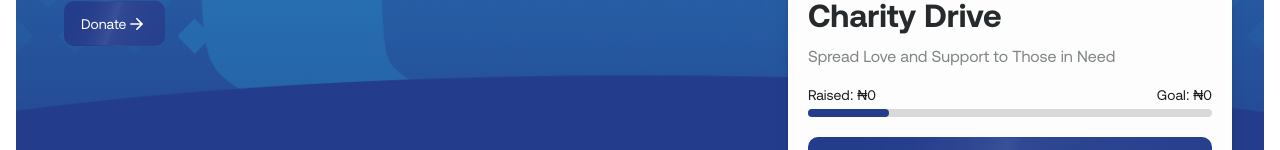
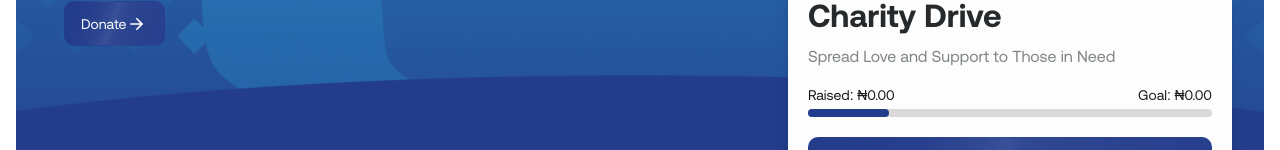
Before and after one commit to fujadev/stecs-gov, a Next.js app: page /ramadan in a window 1280 px wide. Shown: the part 643-793 px from the top of the page. Built offline with nearby package versions, Linux system fonts and the light colour scheme; no server answers.

Commit message:
amount fixes

```diff
--- a/src/app/ramadan/page.tsx
+++ b/src/app/ramadan/page.tsx
@@ -92,7 +92,7 @@ const Ramadan = () => {
                 descSize="24px"
                 titleSize="57px"
                 lineHeight="62px"
-                quotelineHeight="27px"
+                quoteLineHeight="27px"
                 buttonWidth="60%"
                 buttonMargin="40px"
                 raisedAmount={data?.amountRaised}
--- a/src/components/RamadanDriveIntro/index.tsx
+++ b/src/components/RamadanDriveIntro/index.tsx
@@ -1,9 +1,9 @@
+import type { MouseEventHandler} from 'react';
+import React from 'react';
+import AppButton from '../Common/AppButton';
 import ArrowRightLine from '@/assets/icons/ArrowRightLine';
-import React, { MouseEventHandler, useEffect, useState } from 'react';
-import AppButton from '../Common/AppButton';
-import useMediaQueryWatcher from "@/hooks/useMediaQueryWatcher";
-
-
+import {numberWithCommas} from '@/config/helpers/globals';
+import useMediaQueryWatcher from '@/hooks/useMediaQueryWatcher';
 
 interface RamadanDriveIntroProps {
   quoteSize?: string;
@@ -14,31 +14,31 @@ interface RamadanDriveIntroProps {
   progressWidth?: string;
   buttonWidth?: string;
   lineHeight?: string;
-  quotelineHeight?: string;
+  quoteLineHeight?: string;
   buttonMargin?: string;
   onClick?: MouseEventHandler<HTMLButtonElement> | undefined
 }
 
 const RamadanDriveIntro: React.FC<RamadanDriveIntroProps> = ({
+  buttonMargin,
+  buttonWidth = '100%',
+  descSize = '16px',
+  goalAmount = 0,
+  lineHeight='30px',
+  onClick,
+  progressWidth = '20',
+  quoteLineHeight= '20px',
   quoteSize = '12px',
-  titleSize = '32px',
-  descSize = '16px',
   raisedAmount = 0,
-  goalAmount = 0,
-  progressWidth = '20',
-  lineHeight="30px",
-  quotelineHeight="20px",
-  buttonWidth = '100%',
-  buttonMargin,
-  onClick
+  titleSize = '32px'
 }) => {
 
-  const isMobile = useMediaQueryWatcher("(max-width: 768px)");
+  const isMobile = useMediaQueryWatcher('(max-width: 768px)');
 
   return (
     <div className="mt-xl mb-[12px]">
       {/* Quote */}
-      <p className="mt-[16px] " style={{ fontSize: isMobile ? '16px' : quoteSize ,lineHeight: isMobile ? '28px' : quotelineHeight}}>
+      <p className="mt-[16px] " style={{ fontSize: isMobile ? '16px' : quoteSize ,lineHeight: isMobile ? '28px' : quoteLineHeight}}>
         "By No Means Shall You Attain Righteousness Unless You Give Freely Of That Which You Love, And Whatever You Give, Allah Knows It Well"
         <span className="font-bold"> [Quran 3:92]</span>
       </p>
@@ -57,12 +57,12 @@ const RamadanDriveIntro: React.FC<RamadanDriveIntroProps> = ({
       {/* Donation Progress Bar */}
       <div className="my-[20px]">
         <div className="text-sm flex justify-between text-[#1A1A1A]">
-          <span>Raised: ₦{raisedAmount}</span>
-          <span>Goal: ₦{goalAmount}</span>
+          <span>Raised: ₦{numberWithCommas(raisedAmount)}</span>
+          <span>Goal: ₦{numberWithCommas(goalAmount)}</span>
         </div>
         <div className="w-full h-[8px] bg-[#D9D9D9] mt-[4px] rounded-lg">
           <div
-            className="h-full bg-[#233C8B] rounded-lg "
+            className="h-full bg-[#233C8B] rounded-lg"
             style={{ width: `${progressWidth}%` }}
           ></div>
         </div>
@@ -71,13 +71,12 @@ const RamadanDriveIntro: React.FC<RamadanDriveIntroProps> = ({
       {/* Donate Button */}
       <div style={{ width: buttonWidth, margin: isMobile ? `${buttonMargin} auto 0px` :  `${buttonMargin} 0px 0px`  }}>
       <AppButton
-      onClick={onClick}
+        onClick={onClick}
         fullWidth={true}
         mih={52}
         classNames={{
-          root: "py-[14px] px-[16px] rounded-[10px]",
+          root: 'py-[14px] px-[16px] rounded-[10px]',
         }}
-
       >
         <span className="text-[#fff] text-[14px] font-medium flex items-center gap-x-2 ">
           Donate <ArrowRightLine fill="white" />
```
Also changed, not shown: src/components/HowToContribute/index.tsx (+8 -8 lines).
